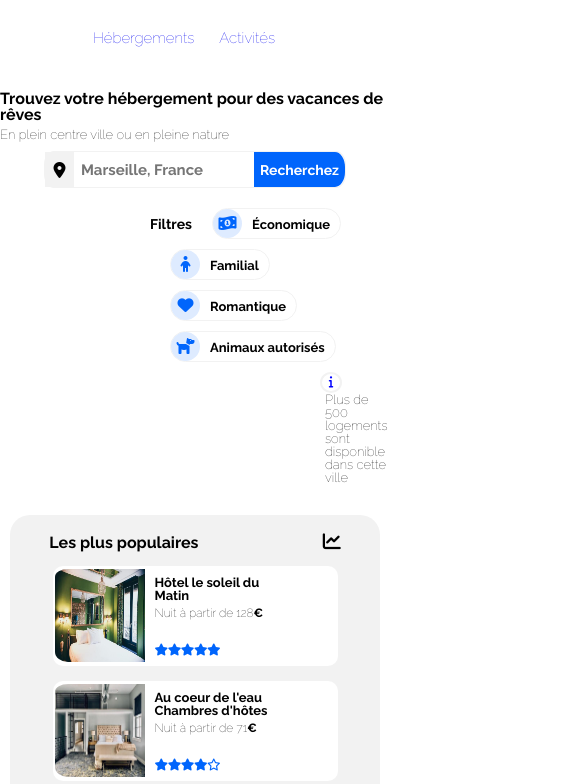
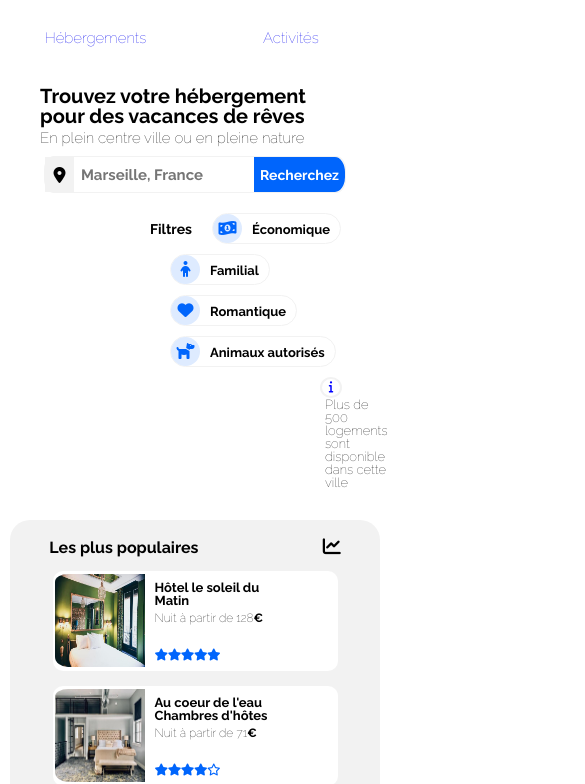
Before and after one commit to Frensh-Developpeur/P2, a plain HTML site: page index.html in a window 390 px wide. Shown: the part 72-856 px from the top of the page, 585 px wide, since content can reach past the window. Drawn offline with Linux system fonts and the light colour scheme.

Commit message:
Version téléphone 20%

```diff
--- a/style/mq-762.style.css
+++ b/style/mq-762.style.css
@@ -86,3 +86,41 @@
     margin-left: 20px;
   }
 }
+@media all and (max-width: 768px) {
+  * {
+    width: auto;
+  }
+  .container-footer {
+    height: auto;
+    display: flex;
+    flex-direction: column;
+  }
+  .one-ol-foot,
+  .two-ol-foot,
+  .tree-ol-foot {
+    padding-left: 0px;
+  }
+  .li-nav {
+    padding-left: 0px;
+    width: 49%;
+    padding-bottom: 10px;
+  }
+  .ol-nav,
+  .nav-head {
+    width: 100%;
+    height: auto;
+  }
+  .h2-sec {
+    font-size: 20px;
+    width: 80%;
+    padding-left: 40px;
+  }
+}
+.div-sec {
+  margin-top: 30px;
+}
+.h3-sec {
+  margin-top: 5px;
+  font-size: 15px;
+  padding-left: 40px;
+}
```
